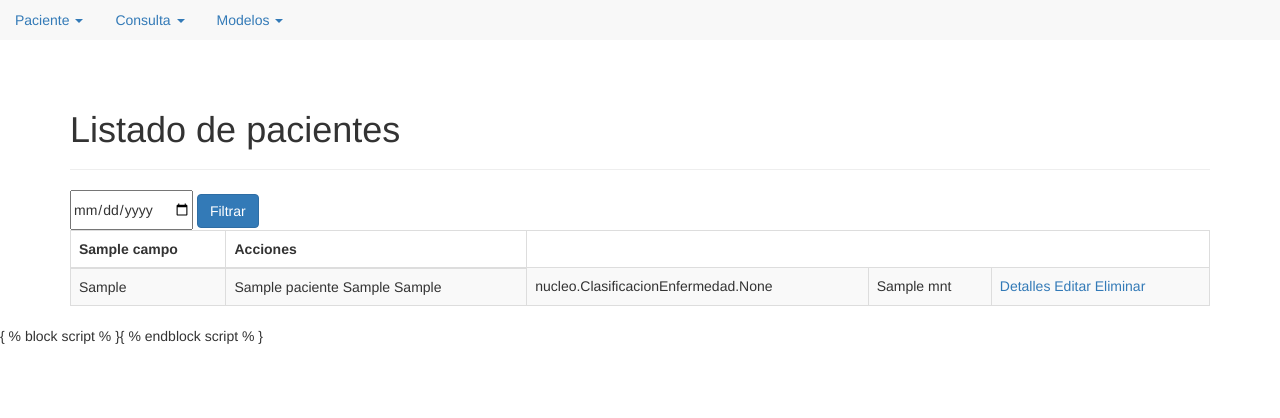
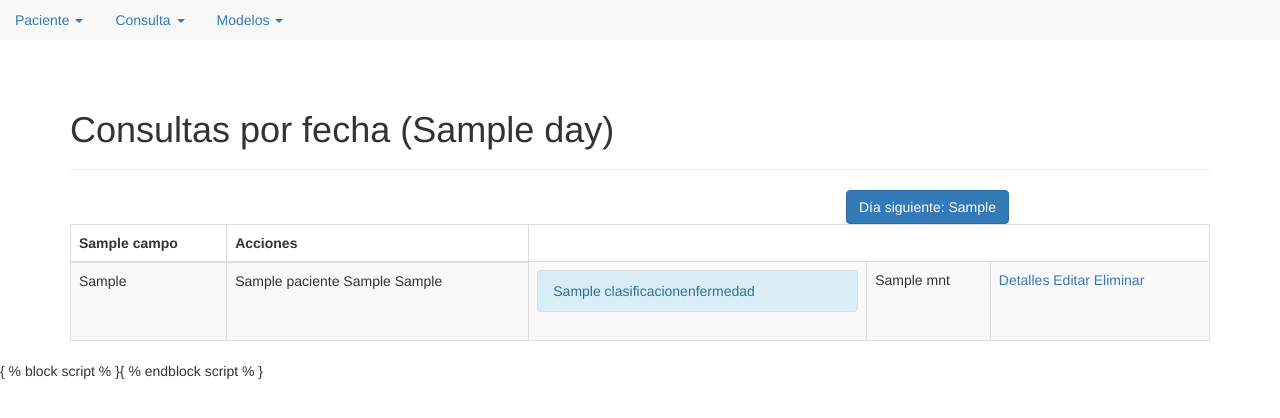
Before and after one commit to ydiazn/consulta, a Django app: template retina/consulta/templates/consulta/consulta_por_fecha.html in a window 1280 px wide. Shown: the top 418 px of the page. Run offline with Django 3.2, Linux system fonts and the light colour scheme; tables that the repository leaves empty hold one stand-in row (values such as "Sample post"); the template is opened without the code that fills it: values that come from a table or form of the project are taken from there, most other values are stand-ins (such as "Sample title", 1, 10 or a date in 2020); parts of the project's set-up code (start-up, migrations or seed data) failed here and were passed over; some libraries are stand-ins or nearby versions.

Commit message:
Utilización de DayArchiveView para la vista consulta por fecha

```diff
--- a/retina/consulta/templates/consulta/consulta_por_fecha.html
+++ b/retina/consulta/templates/consulta/consulta_por_fecha.html
@@ -3,21 +3,35 @@
 {% block header %}
 
 <div class="page-header">
-    <h1>Listado de pacientes</h1>
+    <h1>Consultas por fecha ({{day}})</h1>
 </div>
 
-<form role='form' action='' method='get' >
-    <input type="date" name="fecha" placeholder="2017-04-20"/>
-    <input class="btn btn-primary" type="submit" value="Filtrar" />
-</form>
+<div class="row">
+    <div class="col-sm-4">
+        {% if previous_day %}
+            <a class="btn btn-primary" href="{% url 'consulta:consulta_por_fecha' year=previous_day.year month=previous_day.month day=previous_day.day %}" >Día anterior: {{previous_day}}</a>
+        {% endif %}
+    </div>
+    <div class="col-sm-4"></div>
+    <div class="col-sm-4">
+        {% if next_day %}
+            <a class="btn btn-primary" href="{% url 'consulta:consulta_por_fecha' year=next_day.year month=next_day.month day=next_day.day %}" >Día siguiente: {{next_day}}</a>
+        {% endif %}
+    </div>
+</div>
 
 {% endblock header %}
 
 {% block listado %}
 <td>{{ object.paciente.numero_historia_clinica }}</td>
-<td>{{ object.paciente }}
-<td>{{ object.diagnostico }}</td>
-
+<td>{{ object.paciente }}</td>
+<td>
+    <ul class="list-group">
+    {% for diag in object.diagnostico.all %}
+        <li class="list-group-item list-group-item-info">{{diag}}</li>
+    {% endfor %}
+    </ul>
+</td>
 <td>{{ object.mnt }}</td>
 <td>
     <a class="blue" href="{% url 'consulta:detalle_paciente' pk=object.pk %}" data-rel="tooltip" title="Detalles">
@@ -32,3 +46,16 @@
 </td>
 
 {% endblock listado %}
+
+{% load staticfiles %}
+
+{% block stylesheet %}
+    <link rel="stylesheet" href="{% static "css/datepicker.min.css" %}" />
+{% endblock stylesheet %}
+
+{% block script %}
+    <script src="{% static 'js/bootstrap-datepicker.min.js' %}"></script>
+    <script>
+        $("#fecha").datepicker()
+    </script>
+{% endblock script %}
--- a/retina/consulta/urls.py
+++ b/retina/consulta/urls.py
@@ -33,5 +33,9 @@ urlpatterns = [
         AdicionarConsultaView.as_view(),
         name='adicionar_consulta'
     ),
-
+    url(
+        r'^consulta_por_fecha/(?P<year>[0-9]{4})/(?P<month>[-\w]+)/(?P<day>[0-9]+)$',
+        ConsultaPorFechaView.as_view(),
+        name='consulta_por_fecha'
+    ),
 ]
--- a/retina/templates/menu_principal.html
+++ b/retina/templates/menu_principal.html
@@ -13,7 +13,7 @@
             <a class="dropdown-toggle" data-toggle="dropdown" href="#">Consulta
             <span class="caret"></span></a>
             <ul class="dropdown-menu">
-                <li><a href="{% url 'consulta:consulta_por_fecha' %}">Consulta por fecha</a></li>
+                <li><a href="{% url 'consulta:consulta_por_fecha' year=2017 month='apr' day=24 %}">Consulta por fecha</a></li>
                 <li><a href="{% url 'consulta:adicionar_consulta' %}">Adicionar consulta</a></li>
             </ul>
         </li>
```
Also changed, not shown: retina/consulta/views.py (+6 -9 lines).
